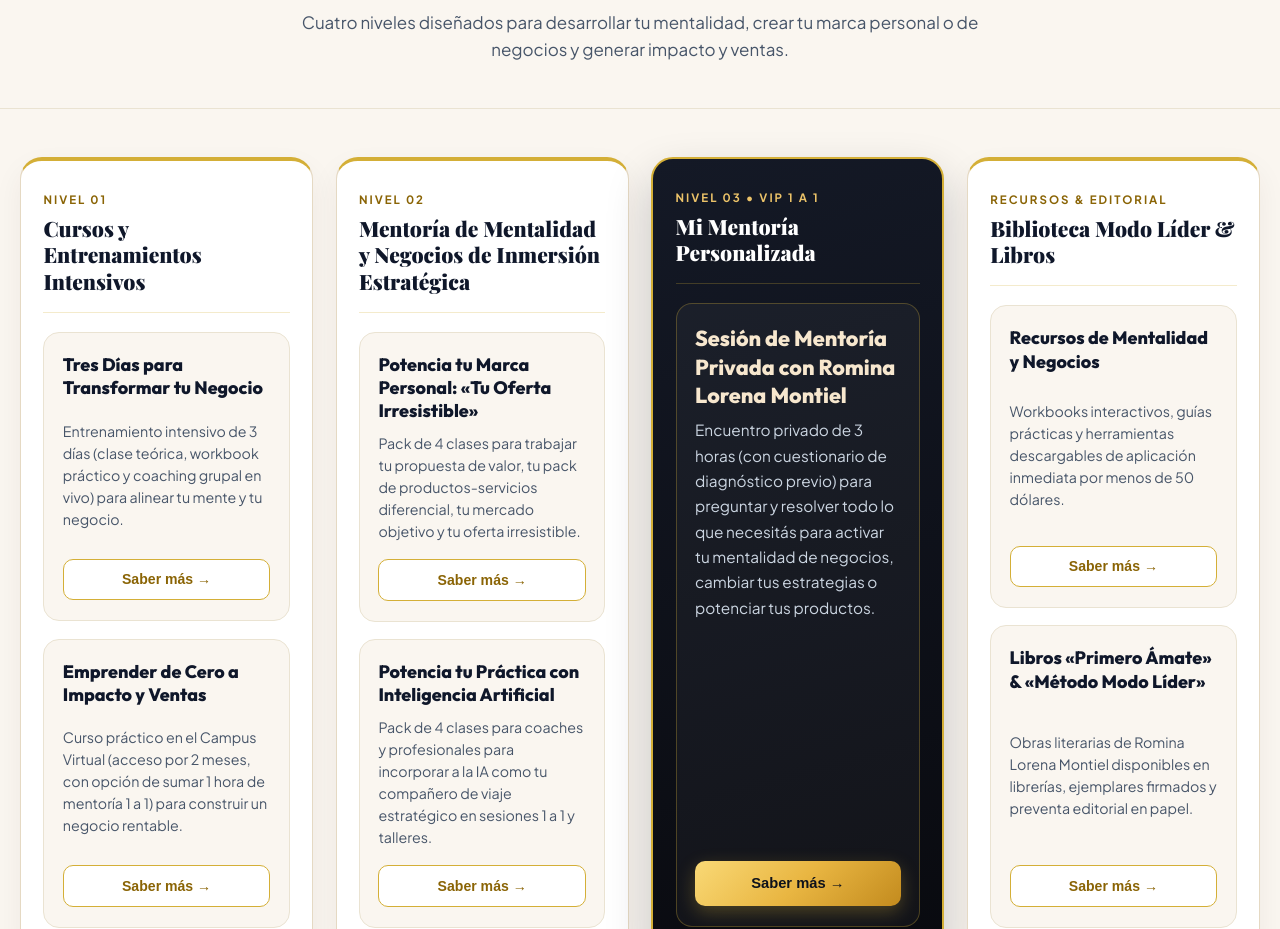
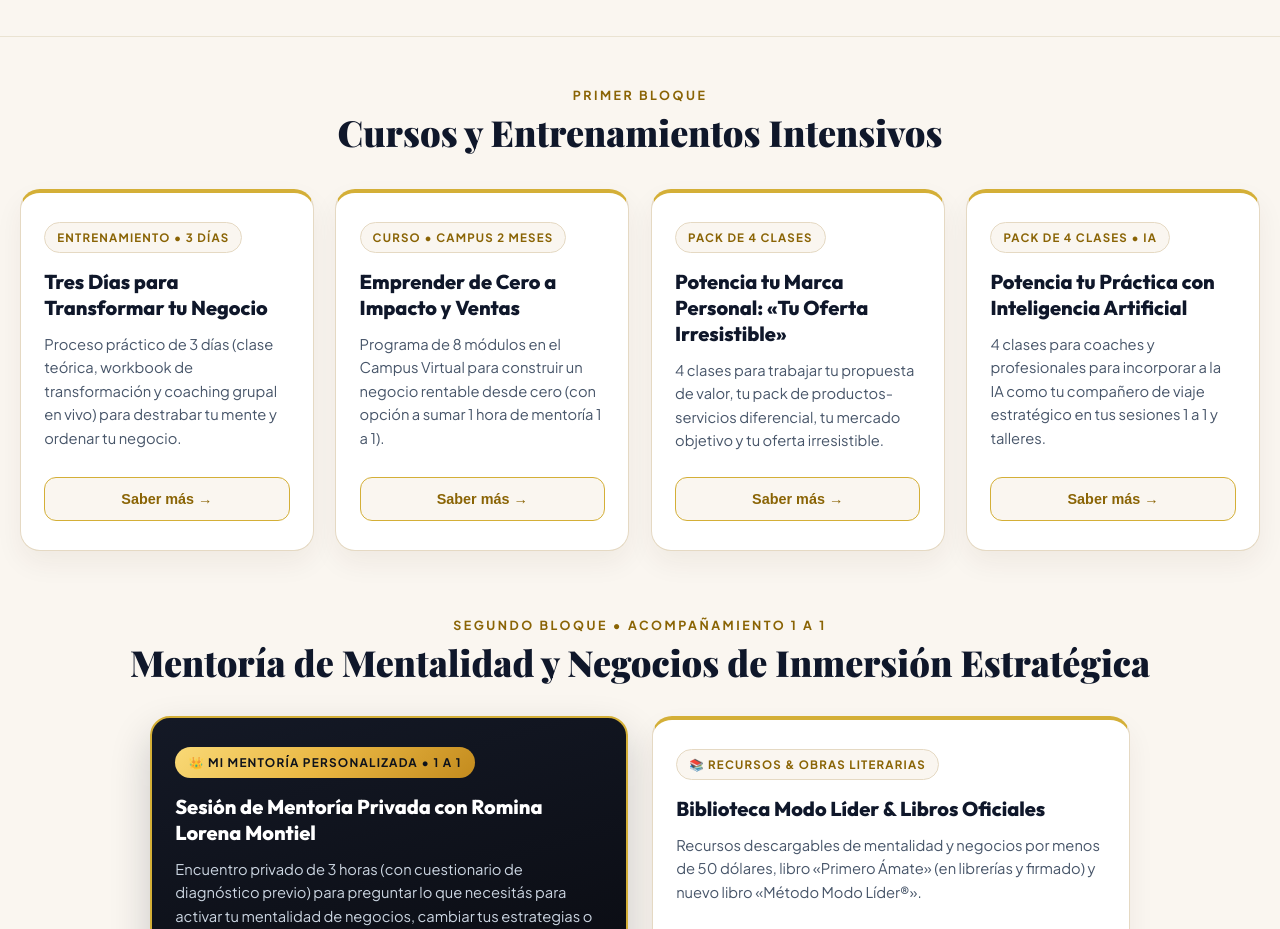
Before and after one commit to romimontiel/metodomodolider, a Next.js app: page /servicios in a window 1280 px wide. Shown: the part 283-1212 px from the top of the page. Built offline with nearby package versions, Linux system fonts and the light colour scheme.

Commit message:
feat(libro,servicios): ubicar librerias antes de presentaciones y poner los 4 cursos en paralelo en primer bloque

```diff
--- a/src/app/servicios/page.js
+++ b/src/app/servicios/page.js
@@ -39,9 +39,9 @@ export default function ServiciosPage() {
       linkSecundarioUrl: "/curso"
     },
     marcaPersonal: {
-      categoria: "Mentoría de Mentalidad y Negocios de Inmersión Estratégica",
+      categoria: "Cursos y Entrenamientos Intensivos • Pack de 4 Clases",
       titulo: "Potencia tu Marca Personal: «Tu Oferta Irresistible»",
-      inversion: "$300 USD (Pack de 4 Clases)",
+      inversion: "$300 USD",
       resumen: "Un pack de 4 clases estratégicas para diferenciarte en tu mercado y estructurar una oferta que convierta tu talento en ventas.",
       items: [
         "Clase 1: Definición y comunicación de tu Propuesta de Valor única.",
@@ -53,9 +53,9 @@ export default function ServiciosPage() {
       ctaUrl: `${whatsappBase}?text=${encodeURIComponent("Hola Romina, quiero saber más e inscribirme al Pack de 4 clases 'Potencia tu Marca Personal: Tu Oferta Irresistible' (300 USD).")}`
     },
     practicaIA: {
-      categoria: "Mentoría de Mentalidad y Negocios de Inmersión Estratégica",
+      categoria: "Cursos y Entrenamientos Intensivos • Pack de 4 Clases",
       titulo: "Potencia tu Práctica con Inteligencia Artificial",
-      inversion: "$400 USD (Pack de 4 Clases)",
+      inversion: "$400 USD",
       resumen: "Un pack de 4 clases para coaches y profesionales que buscan integrar a la IA como su compañero de viaje estratégico e invaluable.",
       items: [
         "Copiloto para Sesiones 1 a 1: Preparación de diagnósticos, hipótesis y preguntas poderosas.",
@@ -67,8 +67,8 @@ export default function ServiciosPage() {
       ctaUrl: `${whatsappBase}?text=${encodeURIComponent("Hola Romina, quiero saber más e inscribirme al Pack de 4 clases 'Potencia tu Práctica con Inteligencia Artificial' (400 USD).")}`
     },
     mentoriaPrivada: {
-      categoria: "Mi Mentoría Personalizada",
-      titulo: "Mentoría Privada 1 a 1 con Romina Lorena Montiel",
+      categoria: "Mentoría de Mentalidad y Negocios de Inmersión Estratégica",
+      titulo: "Mi Mentoría Personalizada 1 a 1 con Romina Lorena Montiel",
       inversion: "$900 USD (Encuentro Intensivo de 3 Horas)",
       resumen: "Encuentro privado y confidencial de 3 horas mano a mano con Romina para preguntar y destrabar lo que necesitás en tu mentalidad, tus estrategias o tus productos.",
       items: [
@@ -100,11 +100,11 @@ export default function ServiciosPage() {
     <>
       <Navbar />
 
-      <main style={{ minHeight: "100vh", paddingBottom: "5rem", background: "#FAF6F0", color: "#0F172A" }}>
+      <main style={{ minHeight: "100vh", paddingBottom: "5.5rem", background: "#FAF6F0", color: "#0F172A" }}>
 
-        {/* ================= HEADER MINIMALISTA ================= */}
+        {/* ================= HEADER ================= */}
         <section style={{
-          padding: "3.8rem 1.5rem 2.8rem 1.5rem",
+          padding: "3.5rem 1.5rem 2.5rem 1.5rem",
           textAlign: "center",
           borderBottom: "1px solid #EAE3D2"
         }}>
@@ -117,7 +117,7 @@ export default function ServiciosPage() {
               textDecoration: "none",
               fontSize: "0.88rem",
               fontWeight: "750",
-              marginBottom: "1.2rem",
+              marginBottom: "1.1rem",
               background: "#FFFFFF",
               padding: "0.4rem 1rem",
               borderRadius: "50px",
@@ -133,160 +133,132 @@ export default function ServiciosPage() {
               letterSpacing: "3.5px",
               textTransform: "uppercase",
               color: "#8A6405",
-              marginBottom: "0.6rem"
+              marginBottom: "0.5rem"
             }}>
-              SERVICIOS &amp; MENTORÍA PROFESIONAL
+              SERVICIOS &amp; FORMACIÓN PROFESIONAL
             </span>
 
             <h1 style={{
               fontFamily: "var(--font-display)",
-              fontSize: "clamp(2rem, 4.5vw, 3.1rem)",
+              fontSize: "clamp(2rem, 4.5vw, 3rem)",
               fontWeight: "900",
               color: "#0F172A",
-              marginBottom: "0.8rem",
+              marginBottom: "0.6rem",
               lineHeight: 1.15
             }}>
-              Elegí Cómo Transformar tu Negocio
+              Tu Transformación en Acción
             </h1>
-
-            <p style={{
-              fontSize: "1.06rem",
-              color: "#475569",
-              lineHeight: 1.6,
-              maxWidth: "680px",
-              margin: "0 auto"
-            }}>
-              Cuatro niveles diseñados para desarrollar tu mentalidad, crear tu marca personal o de negocios y generar impacto y ventas.
-            </p>
           </div>
         </section>
 
-        {/* ================= GRILLA EN PARALELO ESTILO SOFTWARE (I   I   I   I) ================= */}
-        <section style={{ maxWidth: "1360px", margin: "3rem auto 0 auto", padding: "0 1.25rem" }}>
+        {/* ================= PRIMER BLOQUE: CURSOS Y ENTRENAMIENTOS INTENSIVOS (4 EN PARALELO: I   I   I   I) ================= */}
+        <section style={{ maxWidth: "1340px", margin: "3rem auto 0 auto", padding: "0 1.25rem" }}>
 
-          <div className="servicios-saas-grid">
+          <div style={{ textAlign: "center", marginBottom: "2.2rem" }}>
+            <span style={{ color: "#8A6405", fontSize: "0.78rem", fontWeight: "900", letterSpacing: "2.5px", textTransform: "uppercase", display: "block", marginBottom: "0.35rem" }}>
+              PRIMER BLOQUE
+            </span>
+            <h2 style={{ fontFamily: "var(--font-display)", fontSize: "clamp(1.65rem, 3.2vw, 2.25rem)", color: "#0F172A", fontWeight: "800", margin: 0 }}>
+              Cursos y Entrenamientos Intensivos
+            </h2>
+          </div>
 
-            {/* ================= COLUMNA 1: CURSOS Y ENTRENAMIENTOS INTENSIVOS ================= */}
-            <div className="saas-col">
-              <div className="saas-col-header">
-                <span className="saas-col-step">NIVEL 01</span>
-                <h2 className="saas-col-title">Cursos y Entrenamientos Intensivos</h2>
-              </div>
+          {/* 4 Columnas en Paralelo (I   I   I   I) como planes de software */}
+          <div className="saas-row-4">
 
-              <div className="saas-col-body">
-                {/* Item 1.1 */}
-                <div className="saas-subcard">
-                  <h3 className="saas-item-name">Tres Días para Transformar tu Negocio</h3>
-                  <p className="saas-item-desc">
-                    Entrenamiento intensivo de 3 días (clase teórica, workbook práctico y coaching grupal en vivo) para alinear tu mente y tu negocio.
-                  </p>
-                  <button onClick={() => setModalActivo("tresDias")} className="saas-btn-outline">
-                    Saber más →
-                  </button>
-                </div>
-
-                {/* Item 1.2 */}
-                <div className="saas-subcard">
-                  <h3 className="saas-item-name">Emprender de Cero a Impacto y Ventas</h3>
-                  <p className="saas-item-desc">
-                    Curso práctico en el Campus Virtual (acceso por 2 meses, con opción de sumar 1 hora de mentoría 1 a 1) para construir un negocio rentable.
-                  </p>
-                  <button onClick={() => setModalActivo("cursoEmprender")} className="saas-btn-outline">
-                    Saber más →
-                  </button>
-                </div>
-              </div>
+            {/* Columna 1 */}
+            <div className="saas-card">
+              <span className="saas-badge">Entrenamiento • 3 Días</span>
+              <h3 className="saas-title">Tres Días para Transformar tu Negocio</h3>
+              <p className="saas-desc">
+                Proceso práctico de 3 días (clase teórica, workbook de transformación y coaching grupal en vivo) para destrabar tu mente y ordenar tu negocio.
+              </p>
+              <button onClick={() => setModalActivo("tresDias")} className="saas-btn">
+                Saber más →
+              </button>
             </div>
 
-            {/* ================= COLUMNA 2: MENTORÍA DE MENTALIDAD Y NEGOCIOS DE INMERSIÓN ESTRATÉGICA ================= */}
-            <div className="saas-col">
-              <div className="saas-col-header">
-                <span className="saas-col-step">NIVEL 02</span>
-                <h2 className="saas-col-title">Mentoría de Mentalidad y Negocios de Inmersión Estratégica</h2>
-              </div>
-
-              <div className="saas-col-body">
-                {/* Item 2.1 */}
-                <div className="saas-subcard">
-                  <h3 className="saas-item-name">Potencia tu Marca Personal: «Tu Oferta Irresistible»</h3>
-                  <p className="saas-item-desc">
-                    Pack de 4 clases para trabajar tu propuesta de valor, tu pack de productos-servicios diferencial, tu mercado objetivo y tu oferta irresistible.
-                  </p>
-                  <button onClick={() => setModalActivo("marcaPersonal")} className="saas-btn-outline">
-                    Saber más →
-                  </button>
-                </div>
-
-                {/* Item 2.2 */}
-                <div className="saas-subcard">
-                  <h3 className="saas-item-name">Potencia tu Práctica con Inteligencia Artificial</h3>
-                  <p className="saas-item-desc">
-                    Pack de 4 clases para coaches y profesionales para incorporar a la IA como tu compañero de viaje estratégico en sesiones 1 a 1 y talleres.
-                  </p>
-                  <button onClick={() => setModalActivo("practicaIA")} className="saas-btn-outline">
-                    Saber más →
-                  </button>
-                </div>
-              </div>
+            {/* Columna 2 */}
+            <div className="saas-card">
+              <span className="saas-badge">Curso • Campus 2 Meses</span>
+              <h3 className="saas-title">Emprender de Cero a Impacto y Ventas</h3>
+              <p className="saas-desc">
+                Programa de 8 módulos en el Campus Virtual para construir un negocio rentable desde cero (con opción a sumar 1 hora de mentoría 1 a 1).
+              </p>
+              <button onClick={() => setModalActivo("cursoEmprender")} className="saas-btn">
+                Saber más →
+              </button>
             </div>
 
-            {/* ================= COLUMNA 3: MI MENTORÍA PERSONALIZADA (DESTACADA) ================= */}
-            <div className="saas-col saas-col-featured">
-              <div className="saas-col-header">
-                <span className="saas-col-step" style={{ color: "#ECC369" }}>NIVEL 03 • VIP 1 A 1</span>
-                <h2 className="saas-col-title" style={{ color: "#FFFFFF" }}>Mi Mentoría Personalizada</h2>
-              </div>
-
-              <div className="saas-col-body">
-                <div className="saas-subcard saas-subcard-dark" style={{ flex: 1, display: "flex", flexDirection: "column", justifyContent: "space-between" }}>
-                  <div>
-                    <h3 className="saas-item-name" style={{ color: "#F7E7CE", fontSize: "1.35rem" }}>
-                      Sesión de Mentoría Privada con Romina Lorena Montiel
-                    </h3>
-                    <p className="saas-item-desc" style={{ color: "#CBD5E1", fontSize: "0.96rem", lineHeight: "1.65" }}>
-                      Encuentro privado de 3 horas (con cuestionario de diagnóstico previo) para preguntar y resolver todo lo que necesitás para activar tu mentalidad de negocios, cambiar tus estrategias o potenciar tus productos.
-                    </p>
-                  </div>
-                  <button onClick={() => setModalActivo("mentoriaPrivada")} className="saas-btn-gold">
-                    Saber más →
-                  </button>
-                </div>
-              </div>
+            {/* Columna 3 */}
+            <div className="saas-card">
+              <span className="saas-badge">Pack de 4 Clases</span>
+              <h3 className="saas-title">Potencia tu Marca Personal: «Tu Oferta Irresistible»</h3>
+              <p className="saas-desc">
+                4 clases para trabajar tu propuesta de valor, tu pack de productos-servicios diferencial, tu mercado objetivo y tu oferta irresistible.
+              </p>
+              <button onClick={() => setModalActivo("marcaPersonal")} className="saas-btn">
+                Saber más →
+              </button>
             </div>
 
-            {/* ================= COLUMNA 4: BIBLIOTECA MODO LÍDER & LIBROS ================= */}
-            <div className="saas-col">
-              <div className="saas-col-header">
-                <span className="saas-col-step">RECURSOS &amp; EDITORIAL</span>
-                <h2 className="saas-col-title">Biblioteca Modo Líder &amp; Libros</h2>
-              </div>
-
-              <div className="saas-col-body">
-                {/* Item 4.1 */}
-                <div className="saas-subcard">
-                  <h3 className="saas-item-name">Recursos de Mentalidad y Negocios</h3>
-                  <p className="saas-item-desc">
-                    Workbooks interactivos, guías prácticas y herramientas descargables de aplicación inmediata por menos de 50 dólares.
-                  </p>
-                  <button onClick={() => setModalActivo("biblioteca")} className="saas-btn-outline">
-                    Saber más →
-                  </button>
-                </div>
-
-                {/* Item 4.2 */}
-                <div className="saas-subcard">
-                  <h3 className="saas-item-name">Libros «Primero Ámate» &amp; «Método Modo Líder»</h3>
-                  <p className="saas-item-desc">
-                    Obras literarias de Romina Lorena Montiel disponibles en librerías, ejemplares firmados y preventa editorial en papel.
-                  </p>
-                  <button onClick={() => setModalActivo("biblioteca")} className="saas-btn-outline">
-                    Saber más →
-                  </button>
-                </div>
-              </div>
+            {/* Columna 4 */}
+            <div className="saas-card">
+              <span className="saas-badge">Pack de 4 Clases • IA</span>
+              <h3 className="saas-title">Potencia tu Práctica con Inteligencia Artificial</h3>
+              <p className="saas-desc">
+                4 clases para coaches y profesionales para incorporar a la IA como tu compañero de viaje estratégico en tus sesiones 1 a 1 y talleres.
+              </p>
+              <button onClick={() => setModalActivo("practicaIA")} className="saas-btn">
+                Saber más →
+              </button>
             </div>
 
           </div>
+        </section>
+
+        {/* ================= SEGUNDO BLOQUE: MENTORÍA DE MENTALIDAD Y NEGOCIOS DE INMERSIÓN ESTRATÉGICA ================= */}
+        <section style={{ maxWidth: "1340px", margin: "4rem auto 0 auto", padding: "0 1.25rem" }}>
+
+          <div style={{ textAlign: "center", marginBottom: "2rem" }}>
+            <span style={{ color: "#8A6405", fontSize: "0.78rem", fontWeight: "900", letterSpacing: "2.5px", textTransform: "uppercase", display: "block", marginBottom: "0.35rem" }}>
+              SEGUNDO BLOQUE • ACOMPAÑAMIENTO 1 A 1
+            </span>
+            <h2 style={{ fontFamily: "var(--font-display)", fontSize: "clamp(1.65rem, 3.2vw, 2.25rem)", color: "#0F172A", fontWeight: "800", margin: 0 }}>
+              Mentoría de Mentalidad y Negocios de Inmersión Estratégica
+            </h2>
+          </div>
+
+          <div className="saas-row-2">
+            {/* Tarjeta Mentoría Personalizada 1 a 1 */}
+            <div className="saas-card saas-card-dark">
+              <span className="saas-badge-gold">👑 Mi Mentoría Personalizada • 1 a 1</span>
+              <h3 className="saas-title" style={{ color: "#FFFFFF" }}>
+                Sesión de Mentoría Privada con Romina Lorena Montiel
+              </h3>
+              <p className="saas-desc" style={{ color: "#CBD5E1" }}>
+                Encuentro privado de 3 horas (con cuestionario de diagnóstico previo) para preguntar lo que necesitás para activar tu mentalidad de negocios, cambiar tus estrategias o potenciar tus productos.
+              </p>
+              <button onClick={() => setModalActivo("mentoriaPrivada")} className="saas-btn-gold">
+                Saber más →
+              </button>
+            </div>
+
+            {/* Tarjeta Biblioteca Modo Líder & Libros */}
+            <div className="saas-card">
+              <span className="saas-badge">📚 Recursos &amp; Obras Literarias</span>
+              <h3 className="saas-title">
+                Biblioteca Modo Líder &amp; Libros Oficiales
+              </h3>
+              <p className="saas-desc">
+                Recursos descargables de mentalidad y negocios por menos de 50 dólares, libro «Primero Ámate» (en librerías y firmado) y nuevo libro «Método Modo Líder®».
+              </p>
+              <button onClick={() => setModalActivo("biblioteca")} className="saas-btn">
+                Saber más →
+              </button>
+            </div>
+          </div>
+
         </section>
 
       </main>
@@ -451,109 +423,107 @@ export default function ServiciosPage() {
       )}
 
       <style jsx>{`
-        .servicios-saas-grid {
+        .saas-row-4 {
           display: grid;
           grid-template-columns: repeat(4, 1fr);
-          gap: 1.4rem;
+          gap: 1.35rem;
           align-items: stretch;
         }
-        .saas-col {
+        .saas-row-2 {
+          display: grid;
+          grid-template-columns: repeat(2, 1fr);
+          gap: 1.5rem;
+          align-items: stretch;
+          max-width: 980px;
+          margin: 0 auto;
+        }
+        .saas-card {
           background: #FFFFFF;
           border: 1.5px solid #E5D9C3;
           border-top: 4px solid #D4AF37;
-          border-radius: 22px;
-          padding: 1.8rem 1.4rem;
-          display: flex;
-          flex-direction: column;
-          box-shadow: 0 12px 30px rgba(60, 40, 20, 0.06);
-        }
-        .saas-col-featured {
-          background: linear-gradient(165deg, #141926 0%, #090A0F 100%);
-          border: 2px solid #D4AF37;
-          box-shadow: 0 20px 45px rgba(15, 23, 42, 0.22);
-        }
-        .saas-col-header {
-          padding-bottom: 1.1rem;
-          margin-bottom: 1.2rem;
-          border-bottom: 1px solid rgba(212, 175, 55, 0.25);
-          min-height: 88px;
-        }
-        .saas-col-step {
-          display: block;
-          font-size: 0.72rem;
-          font-weight: 900;
-          letter-spacing: 2px;
-          text-transform: uppercase;
-          color: #8A6405;
-          margin-bottom: 0.4rem;
-        }
-        .saas-col-title {
-          font-family: var(--font-display);
-          font-size: 1.32rem;
-          font-weight: 800;
-          color: #0F172A;
-          line-height: 1.25;
-          margin: 0;
-        }
-        .saas-col-body {
-          display: flex;
-          flex-direction: column;
-          gap: 1.1rem;
-          flex: 1;
-        }
-        .saas-subcard {
-          background: #FAF6F0;
-          border: 1px solid #EAE3D2;
-          border-radius: 16px;
-          padding: 1.25rem 1.15rem;
+          border-radius: 20px;
+          padding: 1.8rem 1.45rem;
           display: flex;
           flex-direction: column;
           justify-content: space-between;
+          box-shadow: 0 12px 28px rgba(60, 40, 20, 0.06);
+          transition: transform 0.25s ease, box-shadow 0.25s ease;
+        }
+        .saas-card:hover {
+          transform: translateY(-4px);
+          box-shadow: 0 18px 36px rgba(60, 40, 20, 0.11);
+        }
+        .saas-card-dark {
+          background: linear-gradient(165deg, #141926 0%, #090A0F 100%);
+          border: 2px solid #D4AF37;
+          box-shadow: 0 18px 40px rgba(15, 23, 42, 0.2);
+        }
+        .saas-badge {
+          display: inline-block;
+          align-self: flex-start;
+          font-size: 0.72rem;
+          font-weight: 800;
+          letter-spacing: 1.2px;
+          text-transform: uppercase;
+          color: #8A6405;
+          background: #FAF6F0;
+          border: 1px solid #E5D9C3;
+          padding: 0.3rem 0.75rem;
+          border-radius: 50px;
+          margin-bottom: 1rem;
+        }
+        .saas-badge-gold {
+          display: inline-block;
+          align-self: flex-start;
+          font-size: 0.74rem;
+          font-weight: 900;
+          letter-spacing: 1.2px;
+          text-transform: uppercase;
+          color: #0E121B;
+          background: linear-gradient(135deg, #F9D976 0%, #E9B642 50%, #C38B1E 100%);
+          padding: 0.35rem 0.85rem;
+          border-radius: 50px;
+          margin-bottom: 1rem;
+        }
+        .saas-title {
+          font-family: var(--font-heading);
+          font-size: 1.25rem;
+          font-weight: 800;
+          color: #0F172A;
+          margin: 0 0 0.75rem 0;
+          line-height: 1.3;
+        }
+        .saas-desc {
+          font-size: 0.92rem;
+          color: #475569;
+          line-height: 1.6;
+          margin: 0 0 1.5rem 0;
           flex: 1;
         }
-        .saas-subcard-dark {
-          background: rgba(255, 255, 255, 0.04);
-          border: 1px solid rgba(212, 175, 55, 0.3);
-        }
-        .saas-item-name {
-          font-family: var(--font-heading);
-          font-size: 1.12rem;
-          font-weight: 800;
-          color: #0F172A;
-          margin: 0 0 0.55rem 0;
-          line-height: 1.3;
-        }
-        .saas-item-desc {
-          font-size: 0.89rem;
-          color: #475569;
-          line-height: 1.55;
-          margin: 0 0 1.1rem 0;
-        }
-        .saas-btn-outline {
+        .saas-btn {
           width: 100%;
-          padding: 0.72rem 1rem;
-          background: #FFFFFF;
+          padding: 0.82rem 1rem;
+          background: #FAF6F0;
           border: 1.5px solid #D4AF37;
           color: #8A6405;
-          border-radius: 10px;
+          border-radius: 12px;
           font-weight: 800;
-          font-size: 0.88rem;
+          font-size: 0.9rem;
           cursor: pointer;
           transition: all 0.2s ease;
           text-align: center;
         }
-        .saas-btn-outline:hover {
-          background: #FFF9E6;
-          color: #0F172A;
-          transform: translateY(-1px);
+        .saas-btn:hover {
+          background: linear-gradient(135deg, #F9D976 0%, #E9B642 50%, #C38B1E 100%);
+          color: #0E121B;
         }
         .saas-btn-gold {
           width: 100%;
-          padding: 0.9rem 1rem;
+          padding: 0.88rem 1rem;
           background: linear-gradient(135deg, #F9D976 0%, #E9B642 50%, #C38B1E 100%);
           border: none;
           color: #0E121B;
-          border-radius: 10px;
+          border-radius: 12px;
           font-weight: 900;
           font-size: 0.92rem;
           cursor: pointer;
@@ -562,20 +532,17 @@ export default function ServiciosPage() {
           box-shadow: 0 6px 18px rgba(212, 175, 55, 0.3);
         }
         .saas-btn-gold:hover {
-          transform: translateY(-2px);
-          filter: brightness(1.05);
+          filter: brightness(1.06);
         }
-        @media (max-width: 1180px) {
-          .servicios-saas-grid {
+        @media (max-width: 1120px) {
+          .saas-row-4 {
             grid-template-columns: repeat(2, 1fr);
           }
         }
         @media (max-width: 680px) {
-          .servicios-saas-grid {
+          .saas-row-4,
+          .saas-row-2 {
             grid-template-columns: 1fr;
-          }
-          .saas-col-header {
-            min-height: auto;
           }
         }
       `}</style>
```
Also changed, not shown: src/components/Libro.jsx (+34 -34 lines).
